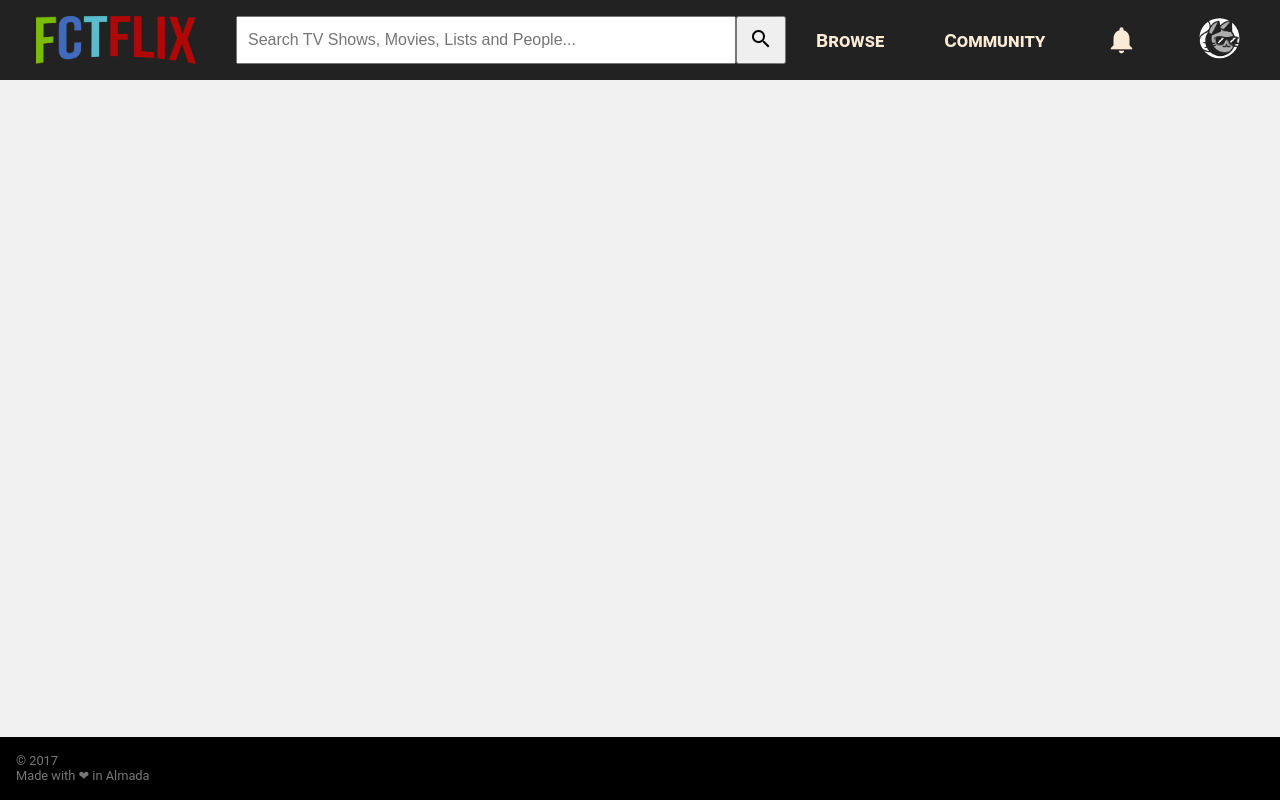
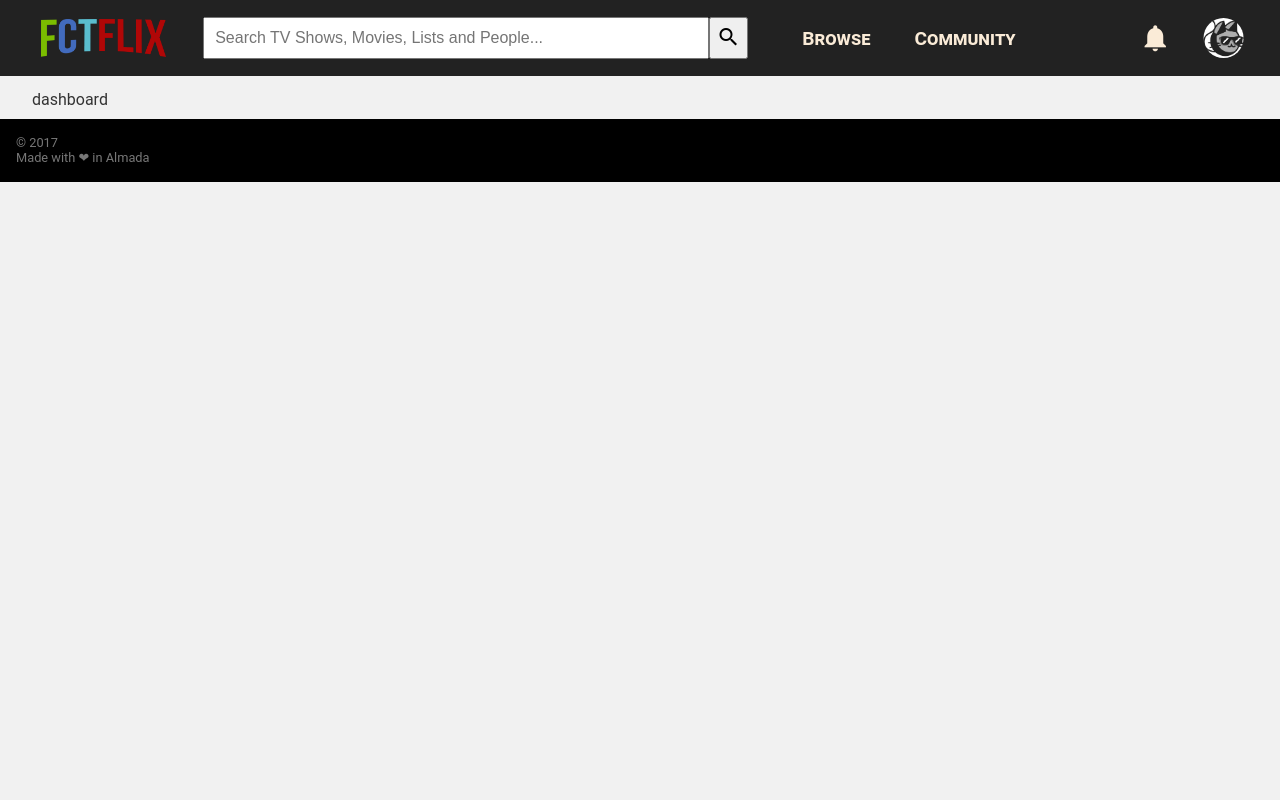
Before and after one commit to fctflix/fctflix.github.io, a plain HTML site: page dashboard.html in a window 1280 px wide. Drawn offline with nearby package versions, Linux system fonts and the light colour scheme.

Commit message:
Dashboard: it's improved but it's also kinda worse
ignore the footer

```diff
--- a/css/dashboard.css
+++ b/css/dashboard.css
@@ -7,3 +7,18 @@ a {
 	text-decoration:none;
 	font-weight:bold;
 }
+header {
+    justify-content: center;
+    flex-direction: row;
+}
+main {
+	width:95%;
+	margin:auto;
+  position:relative;
+  top:90px;
+  text-align:justify;
+}
+footer {
+    position: relative;
+    top:100px;
+}
--- a/css/fctflix.css
+++ b/css/fctflix.css
@@ -17,7 +17,7 @@ body {
     color: #333333;
 }
 header {
-    position: absolute;
+    position: fixed;
     right: 0;
     top: 0;
     left: 0;
@@ -25,14 +25,16 @@ header {
     background-color: #222;
     color: #fff;
     display:flex;
+    z-index:1000;
 }
 footer {
-    position: absolute;
+    position: fixed;
     right: 0;
     bottom: 0;
     left: 0;
     padding: 1rem;
     background-color: #000;
+    z-index:1000;
 }
 footer .copyright {
     display: inline-block;
@@ -65,28 +67,41 @@ footer .copyright {
   /* Support for IE. */
   font-feature-settings: 'liga';
 }
-.flexcenter {
-  display: flex;
-  justify-content: center;
-}
-.flexcolumn {
-  flex-direction: column;
-}
 .header-logo {
-   max-width:160px;
-   margin-left:20px;
-   margin-right:40px;
+   width:10%;
+   height:10%;
+   margin-left: 2% !important;
+   margin-right: 3% !important;
 }
 .searchbar {
-  min-width:500px;
-  padding:0 10px;
+  width:90%;
+  padding:10px;
   font-size:medium;
 }
-.spacing30 {
-  margin:0 30px;
+.search {
+  width:45%;
+}
+.automargins {
+  margin:auto;
+  display:inline-flex;
 }
 .avatar-small {
   max-height:44px;
-  max-width: 44px;
-  clip-path: circle(20px at center);
+  max-width:44px;
+  clip-path:circle(20px at center);
 }
+.links {
+  width:30%;
+}
+.perc10 {
+  width:10%;
+}
+.perc50 {
+  width:50%;
+}
+.xx-large {
+  font-size: xx-large !important;
+}
+.perc5 {
+  width:5%;
+}
--- a/dashboard.html
+++ b/dashboard.html
@@ -13,19 +13,22 @@
 	</head>
 	<body>
 		<header>
-		<div class="flexcenter flexcolumn"><img class="header-logo" src="./images/logo_large.png"/></div>
-		<div class="flexcenter">
+			<img class="header-logo automargins" src="./images/logo_large.png"/>
+			<div class="search automargins">
 				<input class="searchbar" type="text" placeholder="Search TV Shows, Movies, Lists and People..."/>
-			<button style="width:50px;"><i class="material-icons">search</i></button>
+				<button style="width:7%;"><i class="material-icons">search</i></button>
 			</div>
-		<div class="flexcenter flexcolumn spacing30"><a class="toplinks" href="./browse.html">Browse</a></div>
-		<div class="flexcenter flexcolumn spacing30"><a class="toplinks" href="./community.html">Community</a></div>
-		<div class="flexcenter flexcolumn spacing30"><a href="#" class="material-icons" style="font-size: xx-large;">notifications</a></div>
-		<div class="flexcenter flexcolumn spacing30"><a href="#"><img class="avatar-small" src="./images/default_avatar.jpg"/></a></div>
+			<div class="links automargins">
+				<a class="perc10 toplinks automargins" href="./browse.html">Browse</a>
+				<a class="perc50 toplinks automargins" href="./community.html">Community</a>
+			</div>
+			<a href="#" class="perc5 material-icons automargins xx-large">notifications</a>
+			<a href="#" class="perc5 automargins"><img class="avatar-small" src="./images/default_avatar.jpg"/></a>
 		</header>
 		<main>
 			dashboard
 		</main>
+		<!-- do something about this -->
 		<footer>
 			<div class="copyright">
 				© 2017
```
Lines whose indentation alone changed are shown as unchanged.
